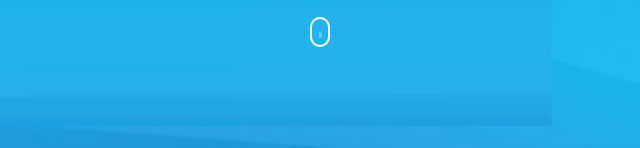
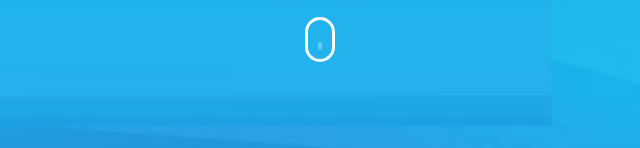
Before and after one commit to egidijusguobis/5-coming-soon, a website: page index.html in a window 1280 px wide. Shown: the part 652-800 px from the top of the page, 320-960 px from the left. Drawn offline with Linux system fonts and the light colour scheme.

Commit message:
mouse update

```diff
--- a/css/components/mouse.css
+++ b/css/components/mouse.css
@@ -1,21 +1,21 @@
 .mouse {
     display: inline-block;
-    width: 20px;
-    height: 30px;
-    border: 2px solid #fff;
-    border-radius: 80px;
+    width: 30px;
+    height: 45px;
+    border: 3px solid #fff;
+    border-radius: 15px;
     position: relative;
 }
 
 .mouse::before {
     content: "";
     display: inline-block;
-    width: 3px;
-    height: 6px;
+    width: 4px;
+    height: 8px;
     background-color: #fff;
     border-radius: 2px;
     position: absolute;
-    top: 4px;
+    top: 3px;
     left: 50%;
     transform: translateX(-50%);
     animation-name: scroll;
@@ -26,7 +26,7 @@
 
 @keyframes scroll {
     0% {
-        top: 4px;
+        top: 3px;
         opacity: 1;
     }
     50% {
@@ -34,7 +34,7 @@
     }
 
     100% {
-        top: 15px;
+        top: 26px;
         opacity: 0;
     }
 }
```
